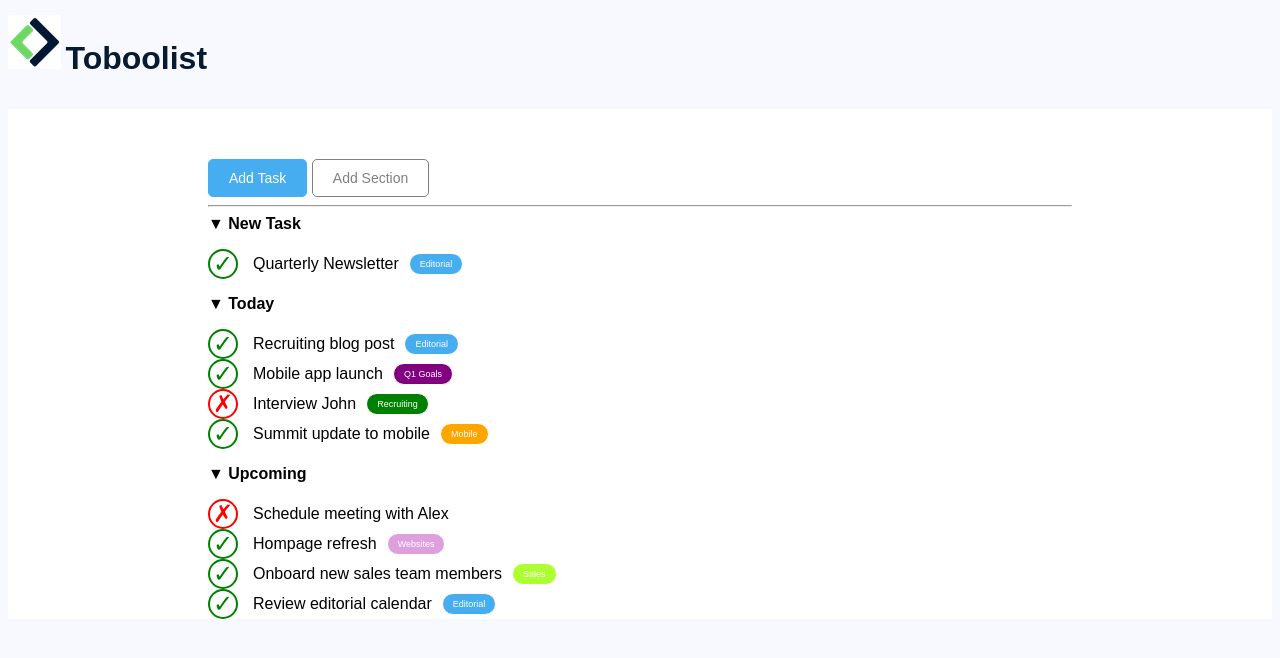
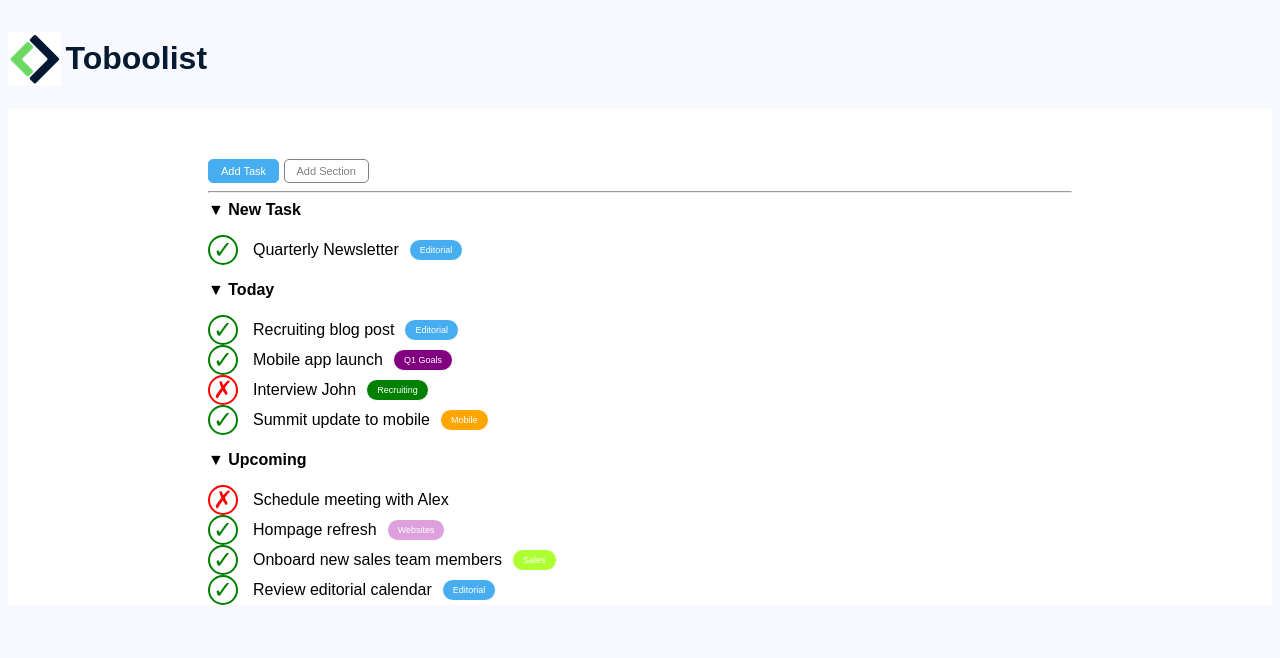
Before and after one commit to GiosciaFra/html-css-toboolist, a plain HTML site: page index.html in a window 1280 px wide. Drawn offline with Linux system fonts and the light colour scheme.

Commit message:
Allineamento logo-scritta e modifiche dimensioni button 1-2

```diff
--- a/css/style.css
+++ b/css/style.css
@@ -19,13 +19,20 @@ DA FIXARE
 p {
     display: inline-block;
     color: rgb(6, 27, 50);
-    font-weight: 750;
+    font-weight: 850;
     font-size: xx-large;
+    vertical-align: middle;
 
 }
 
+div {
+    align-items: center;
+}
 
+img{
+vertical-align: middle;
 
+}
 main{
     padding-top: 50px;
     padding-left: 200px;
@@ -41,8 +48,8 @@ main{
     color: white;
     border: 1px solid rgb(71, 173, 241);
     border-radius: 5px;
-    padding: 10px 20px;
-    font-size: 14px;
+    padding: 5px 12px;
+    font-size: 11px;
 }
 
 .button-2 {
@@ -50,13 +57,13 @@ main{
     color: grey;
     border: 1px solid grey;
     border-radius: 5px;
-    padding: 10px 20px;
-    font-size: 14px;
+    padding: 5px 12px;
+    font-size: 11px;
 
 }
 
 hr {
-    color: grey;
+    color: lightgray;
 }
 
 /* Creazioni 'to do/not to do*/
```
